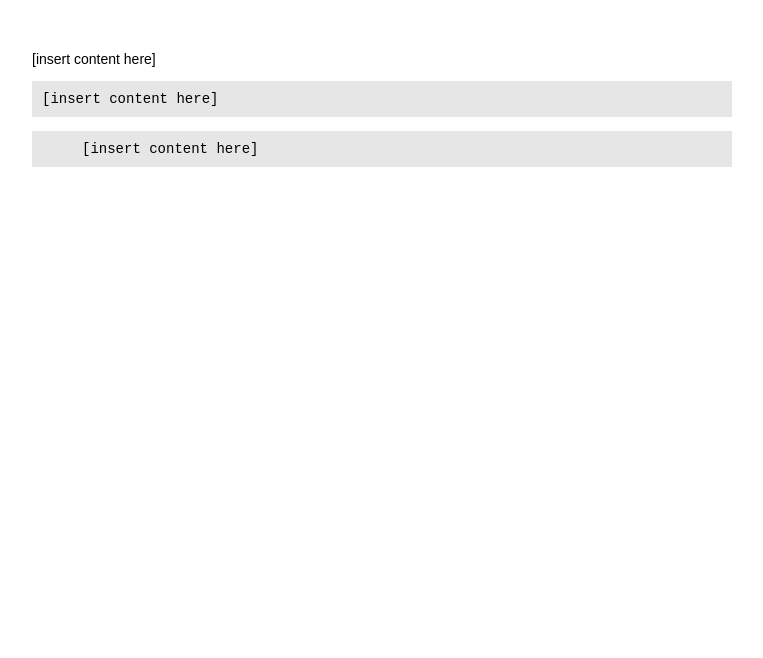
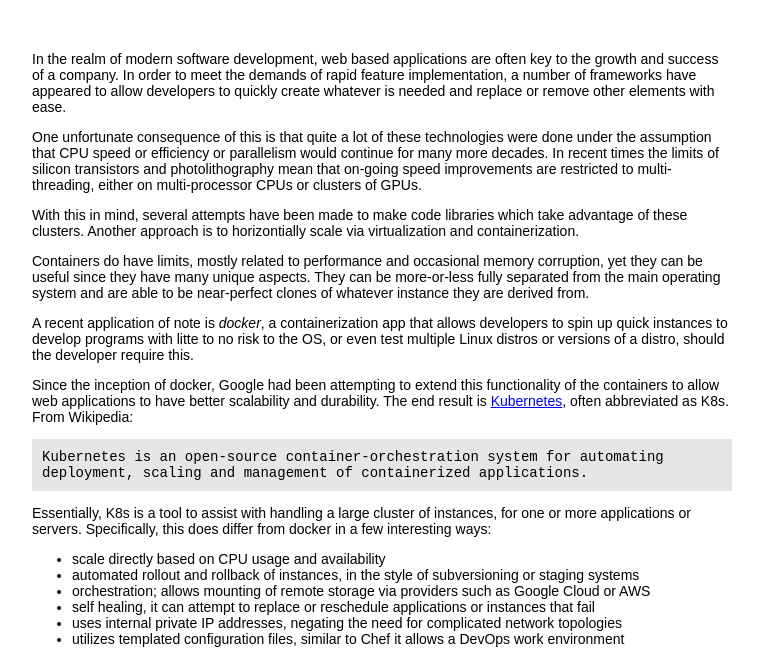
Before and after one commit to rbisewski/ibiscybernetics.com, a plain HTML site: page blog/2018-08-31.html in a window 1280 px wide. Shown: the part 124-782 px from the top of the page, without its empty margins (258-1021 px from the left). Drawn offline with Linux system fonts and the light colour scheme.

Commit message:
append introduction to kubernetes blog post

```diff
--- a/blog/2018-08-31.html
+++ b/blog/2018-08-31.html
@@ -36,11 +36,107 @@
             <br>
 
             <p>
-               [insert content here]
+               In the realm of modern software development, web based
+               applications are often key to the growth and success of a
+               company. In order to meet the demands of rapid feature
+               implementation, a number of frameworks have appeared to
+               allow developers to quickly create whatever is needed and
+               replace or remove other elements with ease.
+            </p>
+
+            <p>
+               One unfortunate consequence of this is that quite a lot of
+               these technologies were done under the assumption that CPU
+               speed or efficiency or parallelism would continue for many
+               more decades. In recent times the limits of silicon
+               transistors and photolithography mean that on-going speed
+               improvements are restricted to multi-threading, either on
+               multi-processor CPUs or clusters of GPUs.
+            </p>
+
+            <p>
+               With this in mind, several attempts have been made to make
+               code libraries which take advantage of these clusters.
+               Another approach is to horizontially scale via
+               virtualization and containerization.
+            </p>
+
+            <p>
+               Containers do have limits, mostly related to performance and
+               occasional memory corruption, yet they can be useful since
+               they have many unique aspects. They can be more-or-less
+               fully separated from the main operating system and are able
+               to be near-perfect clones of whatever instance they are
+               derived from.
+            </p>
+
+            <p>
+               A recent application of note is <i>docker</i>, a
+               containerization app that allows developers to spin up quick
+               instances to develop programs with litte to no risk to the
+               OS, or even test multiple Linux distros or versions of a
+               distro, should the developer require this.
+            </p>
+
+            <p>
+               Since the inception of docker, Google had been attempting to
+               extend this functionality of the containers to allow web
+               applications to have better scalability and durability. The
+               end result is <a href="https://kubernetes.io">Kubernetes</a>,
+               often abbreviated as K8s. From Wikipedia:
             </p>
 
             <p class="grey_monospace">
-               [insert content here]
+               Kubernetes is an open-source container-orchestration system
+               for automating deployment, scaling and management of
+               containerized applications.
+            </p>
+
+            <p>
+               Essentially, K8s is a tool to assist with handling a large
+               cluster of instances, for one or more applications or
+               servers. Specifically, this does differ from docker in a few
+               interesting ways:
+            </p>
+
+            <ul class="paragraph_ul">
+                <li>
+                    scale directly based on CPU usage and availability
+                </li>
+                <li>
+                    automated rollout and rollback of instances, in the
+                    style of subversioning or staging systems
+                </li>
+                <li>
+                    orchestration; allows mounting of remote storage
+                    via providers such as Google Cloud or AWS
+                </li>
+                <li>
+                    self healing, it can attempt to replace or reschedule
+                    applications or instances that fail
+                </li>
+                <li>
+                    uses internal private IP addresses, negating the need
+                    for complicated network topologies
+                </li>
+                <li>
+                    utilizes templated configuration files, similar to Chef
+                    it allows a DevOps work environment
+                </li>
+            </ul>
+
+            <p>
+               So if your web application is written with containerization
+               paradigm in mind then it could plausibly scale well based on
+               workload, have a limited ability to repair or recover from
+               errors or corruption, and have some level of cloud
+               redundancy.
+            </p>
+
+            <p>
+               While that does sound complex, it is more than a bit intriguing
+               due to all of the services it can potentially replace. With
+               that in mind, begin by...
             </p>
 
             <p class="grey_monospace_code">
```
